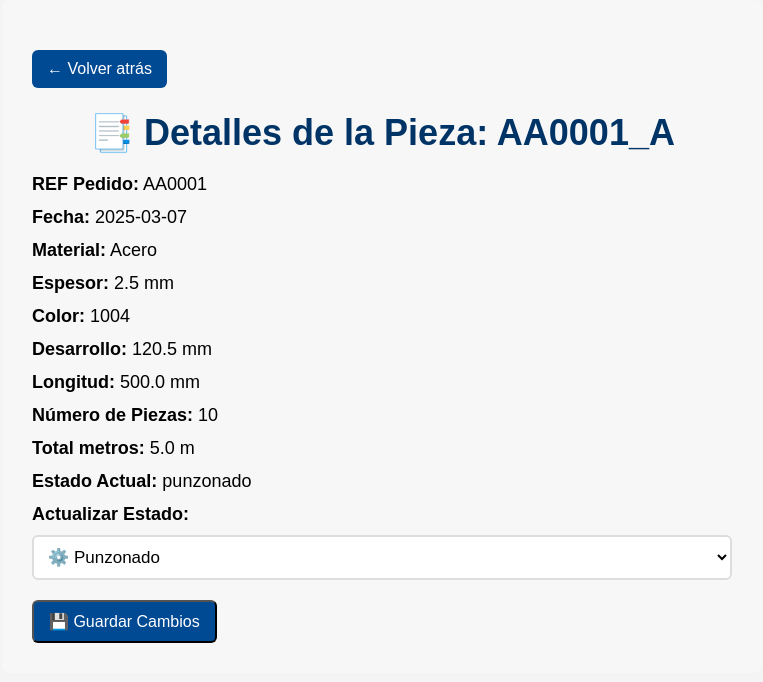
After one commit to Ibonarambarri/Talleres_MOBE_Taller, a Flask app: page /pieza/1/detalle in a window 1280 px wide. The commit adds this page. Shown: the top 682 px of the page, without its empty margins (258-1021 px from the left). Run offline with Flask 3, Linux system fonts and the light colour scheme.

```diff
--- a/app.py
+++ b/app.py
@@ -177,6 +177,12 @@ def obtener_pieza(pieza_id):
         })
     return jsonify({"error": "Pieza no encontrada"}), 404
 
+@app.route('/pieza/<int:pieza_id>/detalle')
+def pieza_detalle(pieza_id):
+    pieza = Pieza.query.get_or_404(pieza_id)
+    return render_template('pieza_detalle.html', pieza=pieza)
+
+
 # Ejecutar la aplicación
 if __name__ == '__main__':
     crear_db()  # Asegura que la base de datos exista antes de iniciar
--- a/static/css/styles.css
+++ b/static/css/styles.css
@@ -245,3 +245,43 @@ h1 {
     font-weight: bold;
     cursor: pointer;
 }
+.detalle-container {
+    width: 80%;
+    max-width: 700px;
+    margin: auto;
+    padding: 30px;
+    background: #f7f7f7;
+    border-radius: 8px;
+    font-family: Arial, sans-serif;
+    font-size: 18px;
+}
+
+.detalle-info p {
+    margin: 12px 0;
+}
+
+.btn-volver, .btn-guardar {
+    display: inline-block;
+    padding: 10px 15px;
+    background-color: #004a94;
+    color: #fff;
+    text-decoration: none;
+    border-radius: 6px;
+    margin-top: 20px;
+    font-size: 16px;
+}
+
+.btn-volver:hover, .btn-guardar:hover {
+    background-color: #0060c7;
+    cursor: pointer;
+}
+
+#estado {
+    padding: 10px;
+    width: 100%;
+    margin-top: 10px;
+    border-radius: 6px;
+    border: 2px solid #ddd;
+    background-color: #ffffff;
+    font-size: 17px;
+}
--- /dev/null
+++ b/templates/pieza_detalle.html
@@ -0,0 +1,59 @@
+<!DOCTYPE html>
+<html lang="es">
+<head>
+    <meta charset="UTF-8">
+    <title>Detalles de la Pieza {{ pieza.referencia }}</title>
+    <link rel="stylesheet" href="{{ url_for('static', filename='css/styles.css') }}">
+    <meta name="viewport" content="width=device-width, initial-scale=1.0">
+</head>
+<body>
+    <div class="detalle-container">
+        <a href="/" class="btn-volver">← Volver atrás</a>
+
+        <h1>📑 Detalles de la Pieza: {{ pieza.referencia }}</h1>
+
+        <div class="detalle-info">
+            <p><strong>REF Pedido:</strong> {{ pieza.pedido.numero_pedido }}</p>
+            <p><strong>Fecha:</strong> {{ pieza.pedido.fecha.strftime("%Y-%m-%d") }}</p>
+            <p><strong>Material:</strong> {{ pieza.material }}</p>
+            <p><strong>Espesor:</strong> {{ pieza.espesor }} mm</p>
+            <p><strong>Color:</strong> {{ pieza.color }}</p>
+            <p><strong>Desarrollo:</strong> {{ pieza.desarrollo }} mm</p>
+            <p><strong>Longitud:</strong> {{ pieza.longitud }} mm</p>
+            <p><strong>Número de Piezas:</strong> {{ pieza.numero_piezas }}</p>
+            <p><strong>Total metros:</strong> {{ pieza.total_metros }} m</p>
+            <p><strong>Estado Actual:</strong> {{ pieza.estado_produccion }}</p>
+        </div>
+
+        <form id="formActualizarEstado">
+            <label><strong>Actualizar Estado:</strong></label>
+            <select name="estado" id="estado">
+                <option value="pendiente" {{ 'selected' if pieza.estado_produccion == 'pendiente' else '' }}>📌 Pendiente</option>
+                <option value="cortado" {{ 'selected' if pieza.estado_produccion == 'cortado' else '' }}>✂️ Cortado</option>
+                <option value="doblado" {{ 'selected' if pieza.estado_produccion == 'doblado' else '' }}>🔧 Doblado</option>
+                <option value="punzonado" {{ 'selected' if pieza.estado_produccion == 'punzonado' else '' }}>⚙️ Punzonado</option>
+                <option value="entregado" {{ 'selected' if pieza.estado_produccion == 'entregado' else '' }}>📦 Entregado</option>
+            </select>
+            <button type="submit" class="btn-guardar">💾 Guardar Cambios</button>
+        </form>
+    </div>
+
+    <script>
+        document.getElementById("formActualizarEstado").onsubmit = function(event){
+            event.preventDefault();
+            const nuevoEstado = document.getElementById("estado").value;
+            fetch("/actualizar_estado/{{ pieza.id }}", {
+                method: "POST",
+                headers: {"Content-Type": "application/json"},
+                body: JSON.stringify({estado: nuevoEstado})
+            })
+            .then(res => res.json())
+            .then(data => {
+                alert(data.mensaje);
+                window.location.href = "/";
+            })
+            .catch(err => alert("Error al actualizar estado: " + err));
+        };
+    </script>
+</body>
+</html>
```
Also changed, not shown: static/js/script.js (+25 -67 lines), templates/index.html (+16 -5 lines), piezas.db.
